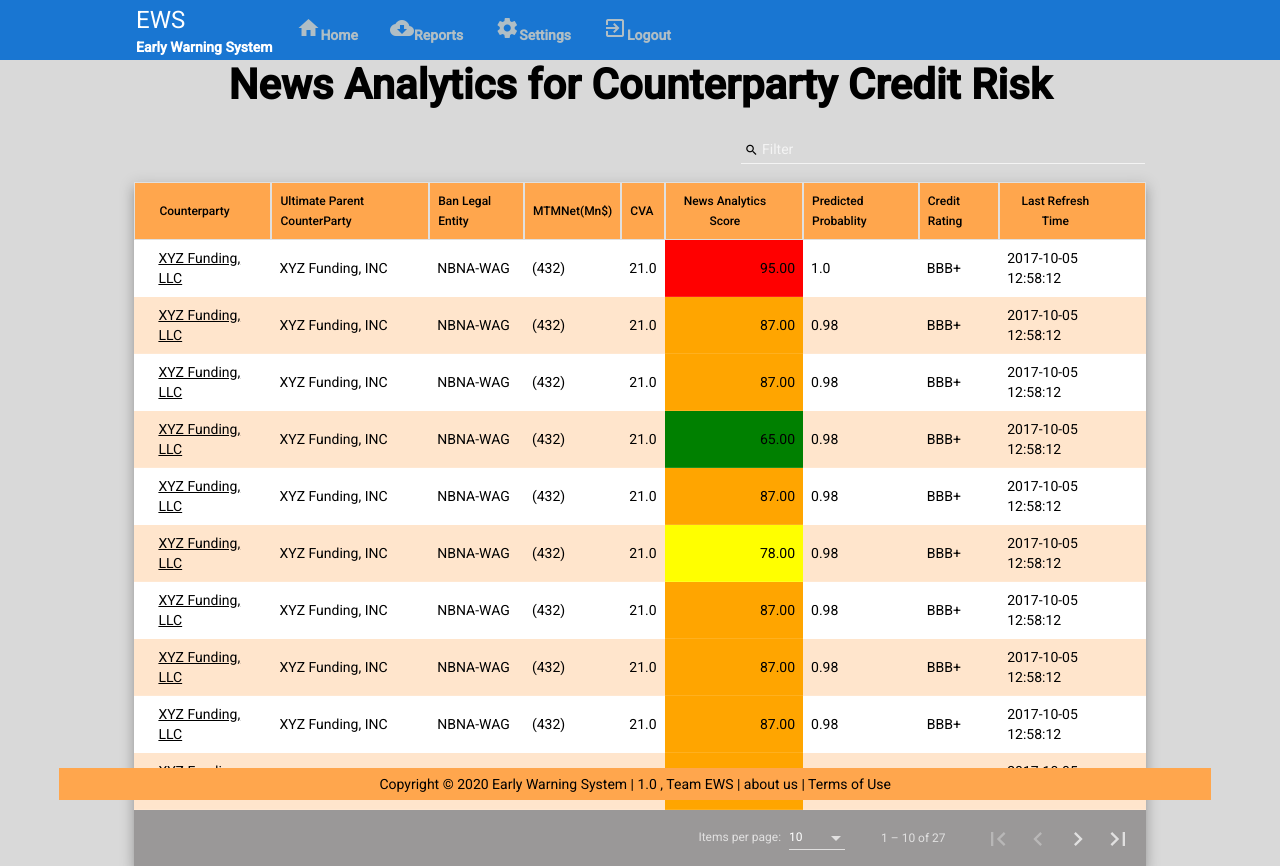
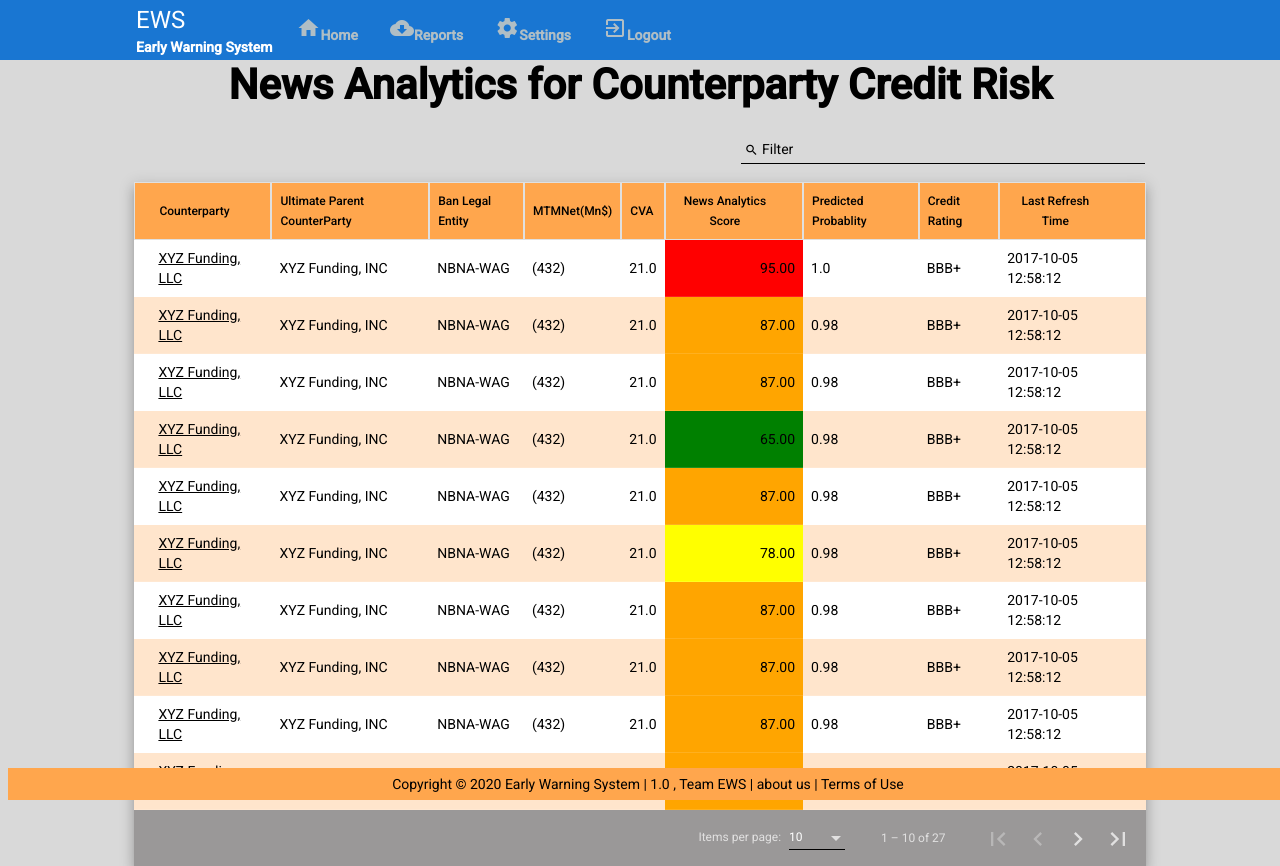
Before and after one commit to abhi0593/tcshackathon, an Angular app: page /dashboard in a window 1280 px wide. Built offline with nearby package versions, Linux system fonts and the light colour scheme.

Commit message:
Fixed Footer and Filter color

```diff
--- a/angular.json
+++ b/angular.json
@@ -24,7 +24,8 @@
             "aot": true,
             "assets": [
               "src/favicon.ico",
-              "src/assets"
+              "src/assets",
+              "src/web.config"
             ],
             "styles": [
               "./node_modules/@angular/material/prebuilt-themes/pink-bluegrey.css",
--- a/src/app/app.component.css
+++ b/src/app/app.component.css
@@ -96,15 +96,25 @@
     color: #125699;
   }
 
+  #footer {
+    position: fixed;
+    padding: 20px 10px 0px 10px;
+    bottom: 0;
+    width: 100%;
+    /* Height of the footer*/
+    height: 20px;
+    background: #ffa64d;
+    align-items: center;
+}
+
   footer {
-    position: absolute;
+    position: fixed;
     background:#ffa64d;
     display: flex;
     bottom: 0;
     align-items: center;
     height: 4%;
-    width: 90%;
-    margin-left: 4%;
+    width: 100%;
   }
 
   footer a {
--- a/src/app/app.component.html
+++ b/src/app/app.component.html
@@ -41,6 +41,9 @@ routerLink = "/">
     </div>
   </footer>
 </div>
+<!-- <div id="footer">
+  Copyright &copy; 2020 Early Warning System | 1.0 , Team EWS | about us | Terms of Use
+</div> -->
 
 
 
--- a/src/app/dashboard/dashboard-front/dashboard.component.css
+++ b/src/app/dashboard/dashboard-front/dashboard.component.css
@@ -27,6 +27,25 @@
   font-size: 14px;
   width: 40%;
   margin-left:60%;
+}
+
+::ng-deep .mat-form-field-appearance-legacy .mat-form-field-label {
+  /* color: rgba(255,255,255,.7); */
+  color: black !important;
+}
+::ng-deep .mat-focused .mat-form-field-label {
+  /*change color of label*/
+  color: black !important;
+ }
+
+ ::ng-deep.mat-form-field-underline {
+  /*change color of underline*/
+  background-color: black !important;
+}
+
+::ng-deep.mat-form-field-ripple {
+ /*change color of underline when focused*/
+ background-color: black !important;;
 }
 
 .table{
@@ -86,9 +105,5 @@ color: BLACK;
 
   .mat-paginator {
     background: #9a9898;
+    margin-bottom: 100px;
 }
-
-.mat-form-field-label
-{
-  color: black !important
-}
```
Also changed, not shown: 1 other file (tests, documents, lock files or other folders).
